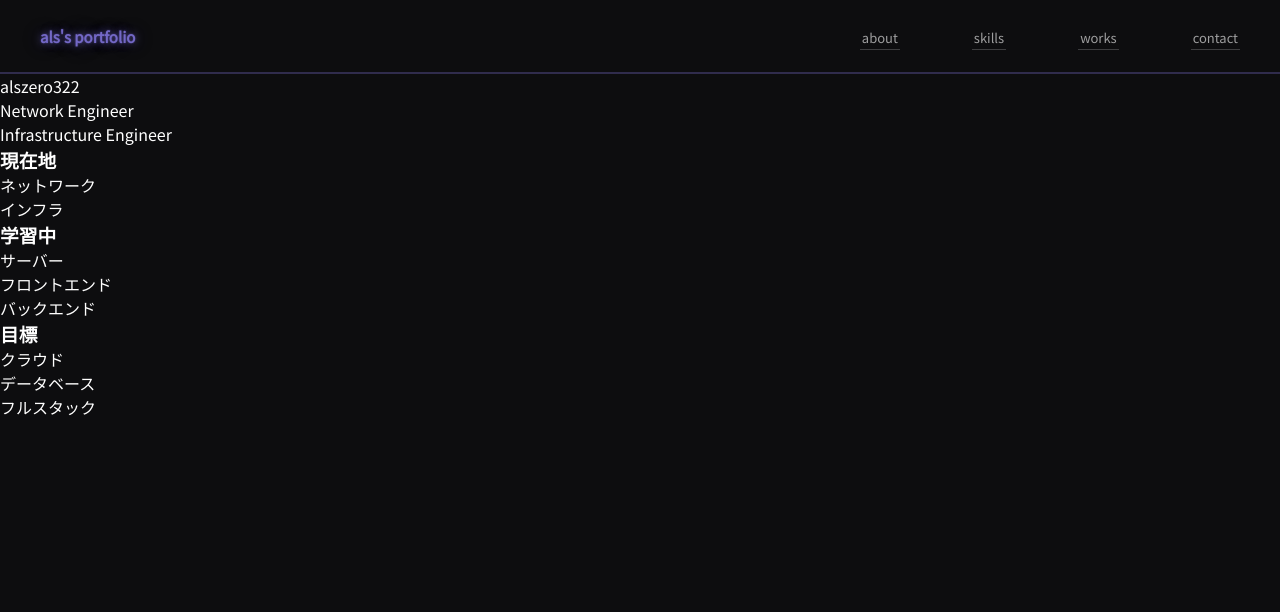
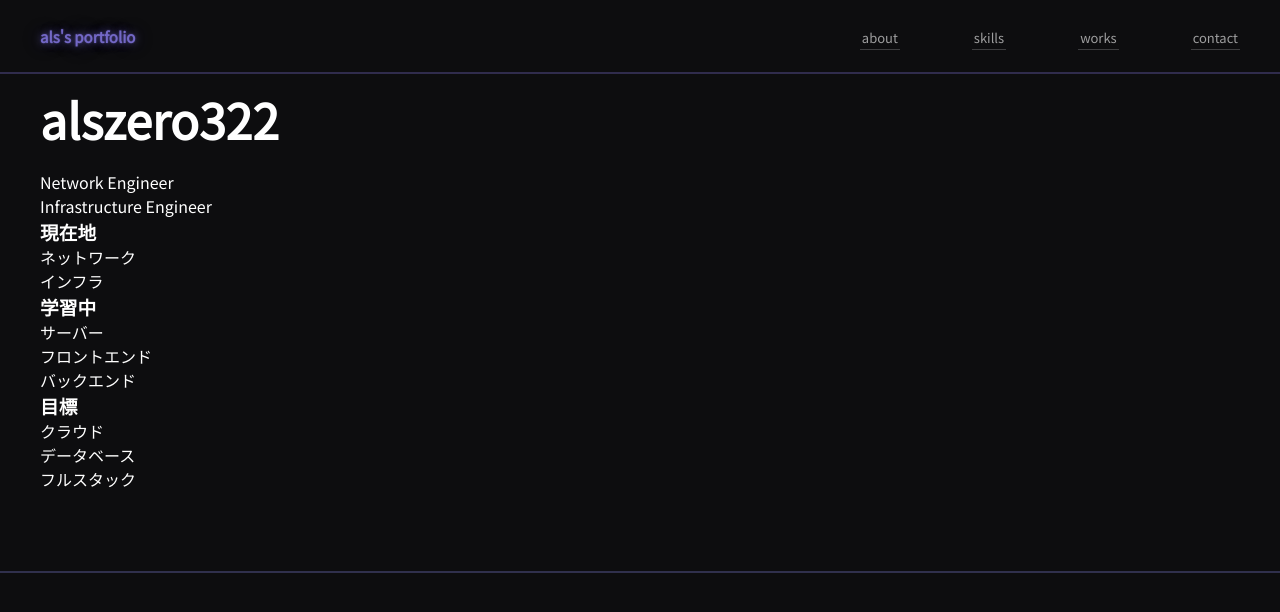
Before and after one commit to alszero322-pixel/portfolio, a plain HTML site: page portfolio/index ver.1.html in a window 1280 px wide. Drawn offline with Linux system fonts and the light colour scheme.

Commit message:
hero-nameのデザイン

```diff
--- a/portfolio/style.css
+++ b/portfolio/style.css
@@ -52,3 +52,14 @@ body {
         0 0 2px rgba(115, 104, 198, 0.5), /* ロゴにさらに薄い影を追加 */
         0 0 35px rgba(115, 104, 198, 0.3); /* ロゴにさらに薄い影を追加 */
 }
+
+.hero {
+    padding:10px 40px 80px; /* ヒーローセクションの内側の余白を80pxに設定 */
+    border-bottom: 2px solid rgba(115, 115, 198, 0.336); /* ヒーローセクションの下に薄い線を追加 */
+}
+
+.hero-name {
+    font-size: 48px; /* ヒーローセクションの名前のフォントサイズを48pxに設定 */
+    font-weight: bold; /* ヒーローセクションの名前のフォントを太字に設定 */
+    margin-bottom: 16px; /* ヒーローセクションの名前の下に16pxの余白を追加 */
+}
```
